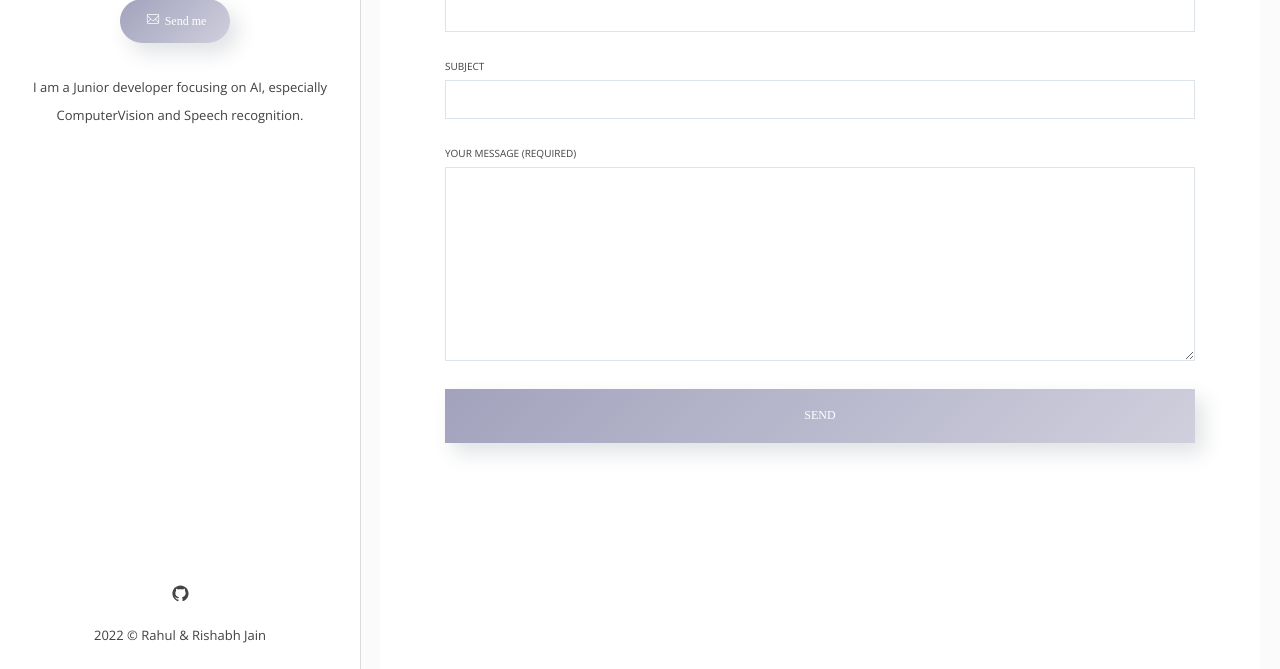
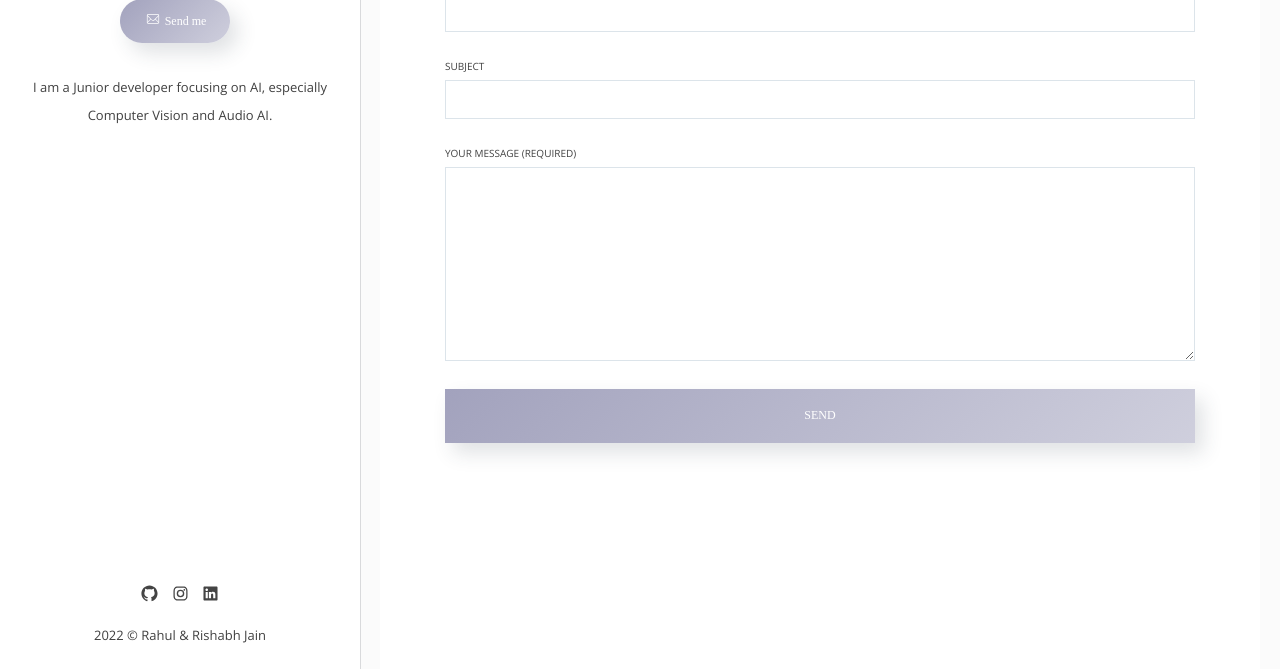
Before and after one commit to devyoungjin/devyoungjin.github.io, a Jekyll site: the page built from _pages/contact/index.html, in a window 1280 px wide. Shown: the part 231-900 px from the top of the page. Built offline with Jekyll 4.4.1, drawn with Linux system fonts in a browser that asks for light colours; some web fonts are replaced.

Commit message:
fixed: first commit md

```diff
--- a/_config.yml
+++ b/_config.yml
@@ -9,17 +9,17 @@ author-image:   profile.jpg
 author-job: Junior Developer
 author-email: devyjna@gmail.com   # Add your email for contant form.
 author-twitter: # Add your twitter account
-about-author:  I am a Junior developer focusing on AI, especially ComputerVision and Speech recognition.
+about-author:  I am a Junior developer focusing on AI, especially Computer Vision and Audio AI.
 
 # Social settings
 social-twitter:
 social-facebook:
 social-github:    devyoungjin
 social-pinterest:
-social-instagram:
+social-instagram: iamyoungjin
 social-youtube:
 social-vk:
-social-linkedin:
+social-linkedin: youngjin-na-a43302234/
 
 # Newsletter
 mailchimp: # Add your MailChimp form identifier. For example - blogenjoyfreedom.us16.list-manage.com/subscribe/post?u=cd56155d76ddeeb4c0bc4d080&amp;id=7a526cd13e
--- a/_includes/form.html
+++ b/_includes/form.html
@@ -1,5 +1,5 @@
 <div class="c-form-box">
-  <form class="c-form" action="{% if site.author-email %}https://formspree.io/{{site.author-email}}{% else %}#{% endif %}" method="POST">
+  <form class="c-form" action="{% if site.author-email %}https://google.com/{{site.author-email}}{% else %}#{% endif %}" method="POST">
     <div class="c-form-bnt__close" data-icon='ei-close' data-size='s'></div>
       <div class="c-form__title">You can contact me!</div>
     <div class="c-form__group">
--- a/_pages/contact/index.html
+++ b/_pages/contact/index.html
@@ -16,8 +16,11 @@ permalink: /contact/
   </div>
 </header>
 <div class="c-form-box o-opacity">
-  <form class="c-form" action="{% if site.author-email %}https://formspree.io/{{site.author-email}}{% else %}#{% endif %}"
+  <!-- <form class="c-form" action="{% if site.author-email %}https://formspree.io/{{site.author-email}}{% else %}#{% endif %}"
+    method="POST"> -->
+  <form class="c-form" action="{% if site.author-email %}https://google.com/{{site.author-email}}{% else %}#{% endif %}"
     method="POST">
+
     <a href="/"><div class="c-form-bnt__close" data-icon='ei-close' data-size='s'></div></a>
     <div class="c-form__title">You can contact me!</div>
     <div class="c-form__group">
```
